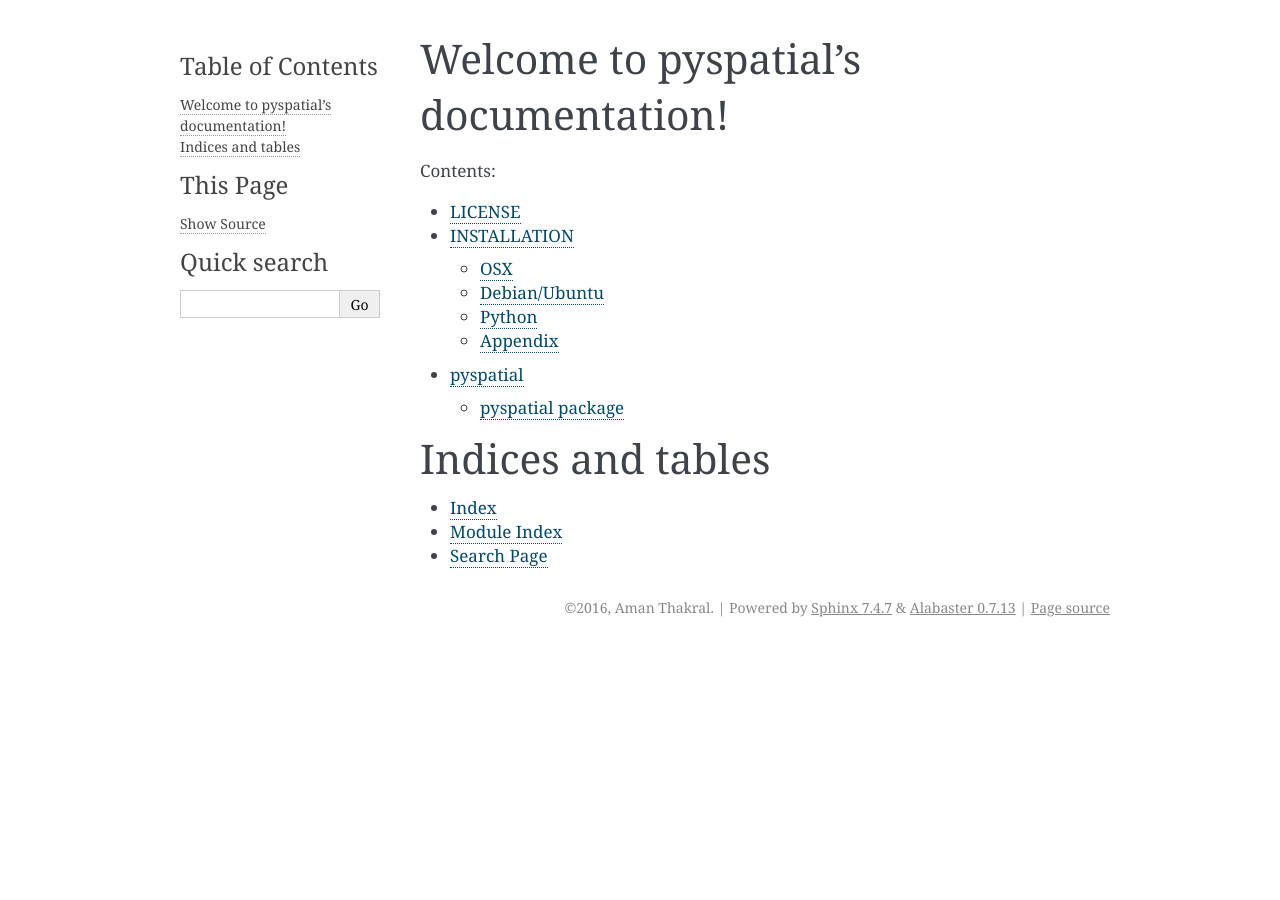
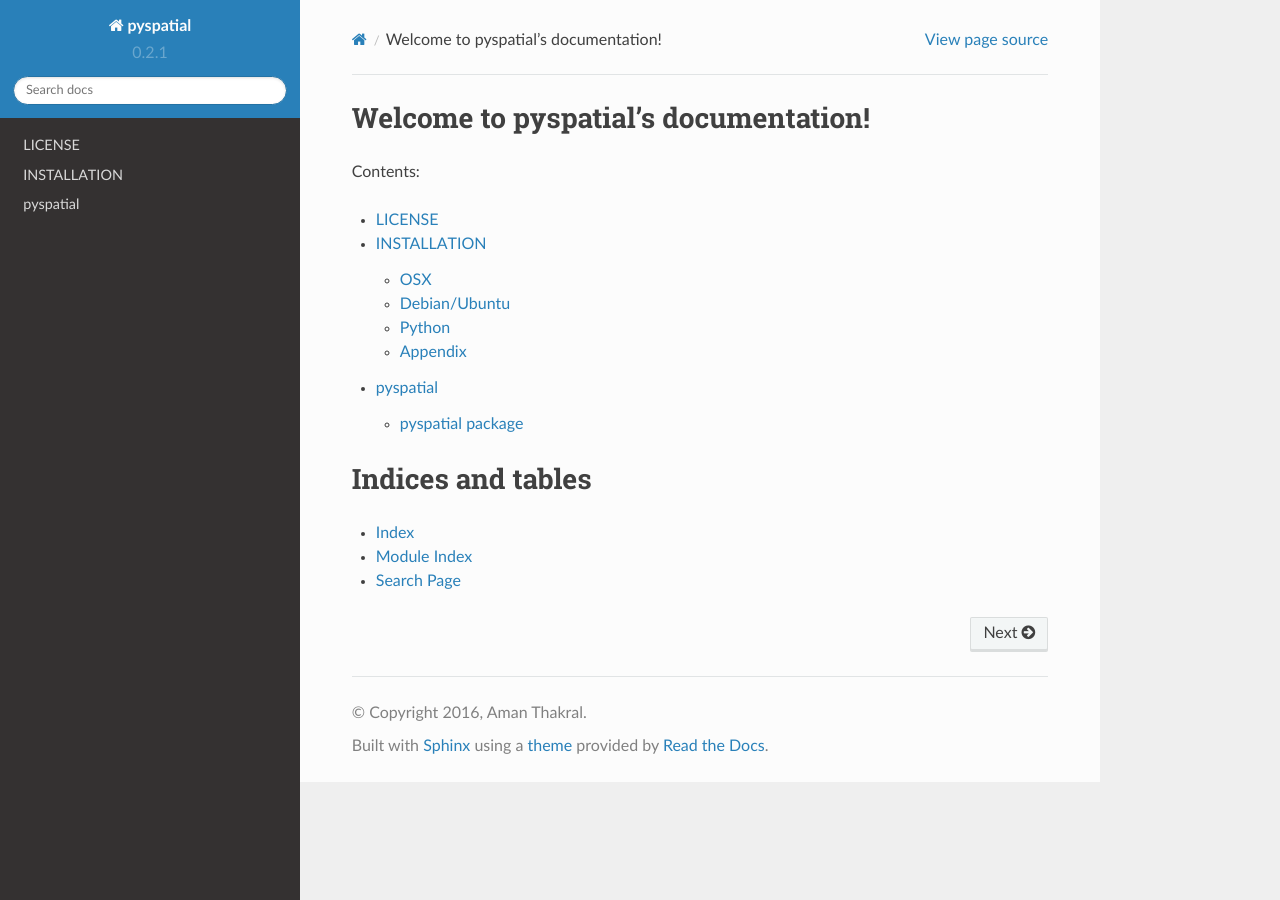
Before and after one commit to granularag/pyspatial, a Sphinx documentation site: the page built from docs/index.rst, in a window 1280 px wide. Built offline with Sphinx 7.4.7 and the Read the Docs theme 2.0.0, drawn with Linux system fonts in a browser that asks for light colours.

Commit message:
Reverting theme back to RTD format

```diff
--- a/docs/conf.py
+++ b/docs/conf.py
@@ -14,7 +14,7 @@
 from __future__ import print_function
 import sys
 import os
-# import sphinx_rtd_theme
+import sphinx_rtd_theme
 
 from recommonmark.parser import CommonMarkParser
 
@@ -129,11 +129,11 @@ todo_include_todos = False
 
 # The theme to use for HTML and HTML Help pages.  See the documentation for
 # a list of builtin themes.
-html_theme = 'alabaster'
+# html_theme = 'alabaster'
 
-# import sphinx_rtd_theme
-# html_theme = "sphinx_rtd_theme"
-# html_theme_path = [sphinx_rtd_theme.get_html_theme_path()]
+import sphinx_rtd_theme
+html_theme = "sphinx_rtd_theme"
+html_theme_path = [sphinx_rtd_theme.get_html_theme_path()]
 
 
 # Theme options are theme-specific and customize the look and feel of a theme
```
